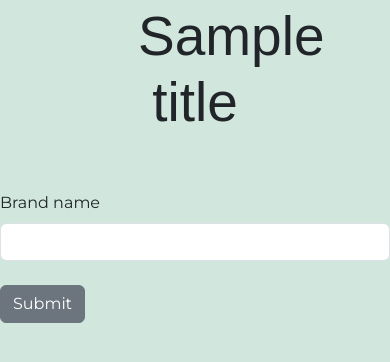
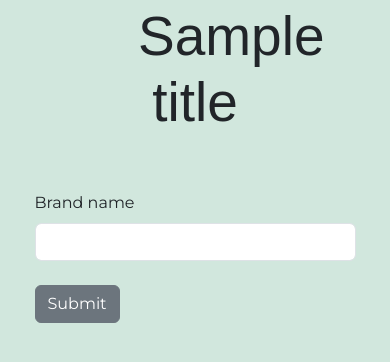
Before and after one commit to DanArthur99/Milestone-Project-3, a Python web app: template review_app/templates/edit_brand.html in a window 390 px wide. Shown: the part 257-619 px from the top of the page. Run offline with Jinja, Linux system fonts and the light colour scheme; the template is opened without the code that fills it: most values are stand-ins (such as "Sample title", 1, 10 or a date in 2020); form fields are guessed from the names that the template uses; some libraries are stand-ins or nearby versions; some web fonts are replaced.

Commit message:
Update edit_brand.html

```diff
--- a/review_app/templates/edit_brand.html
+++ b/review_app/templates/edit_brand.html
@@ -6,7 +6,7 @@
         <h1 class="col-4 text-center mt-3 heading-font">Edit Brand Name: {{ title }}</h1>
     </header>
     <div class="row justify-content-center">
-        <form class="col-md-6 mt-5" method="POST">
+        <form class="col-10 col-md-6 mt-5" method="POST">
             {{ form.hidden_tag(id="csrf_token_2") }}
 
             {{ form.brand_name.label(class="form-label")}}
```
